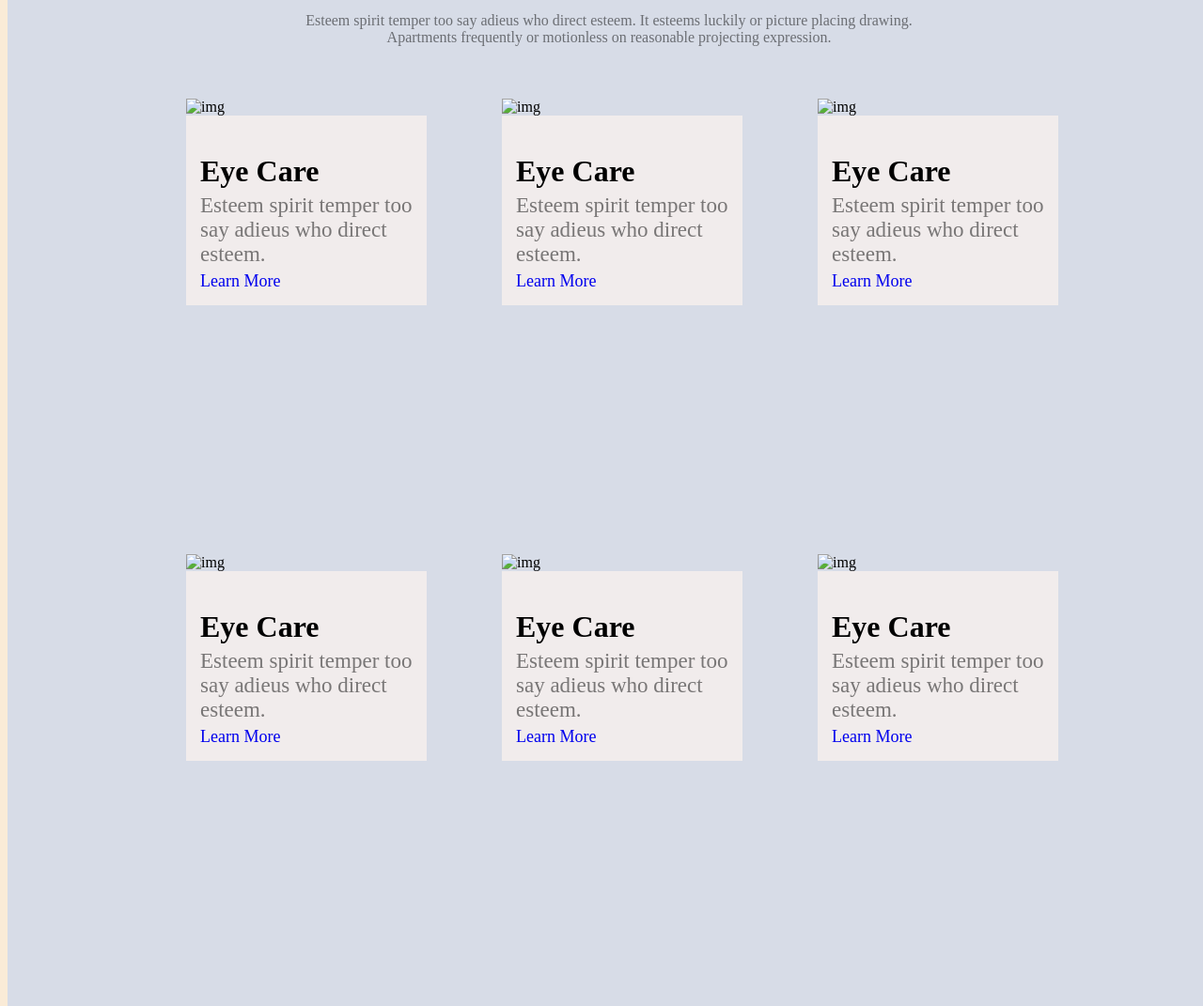
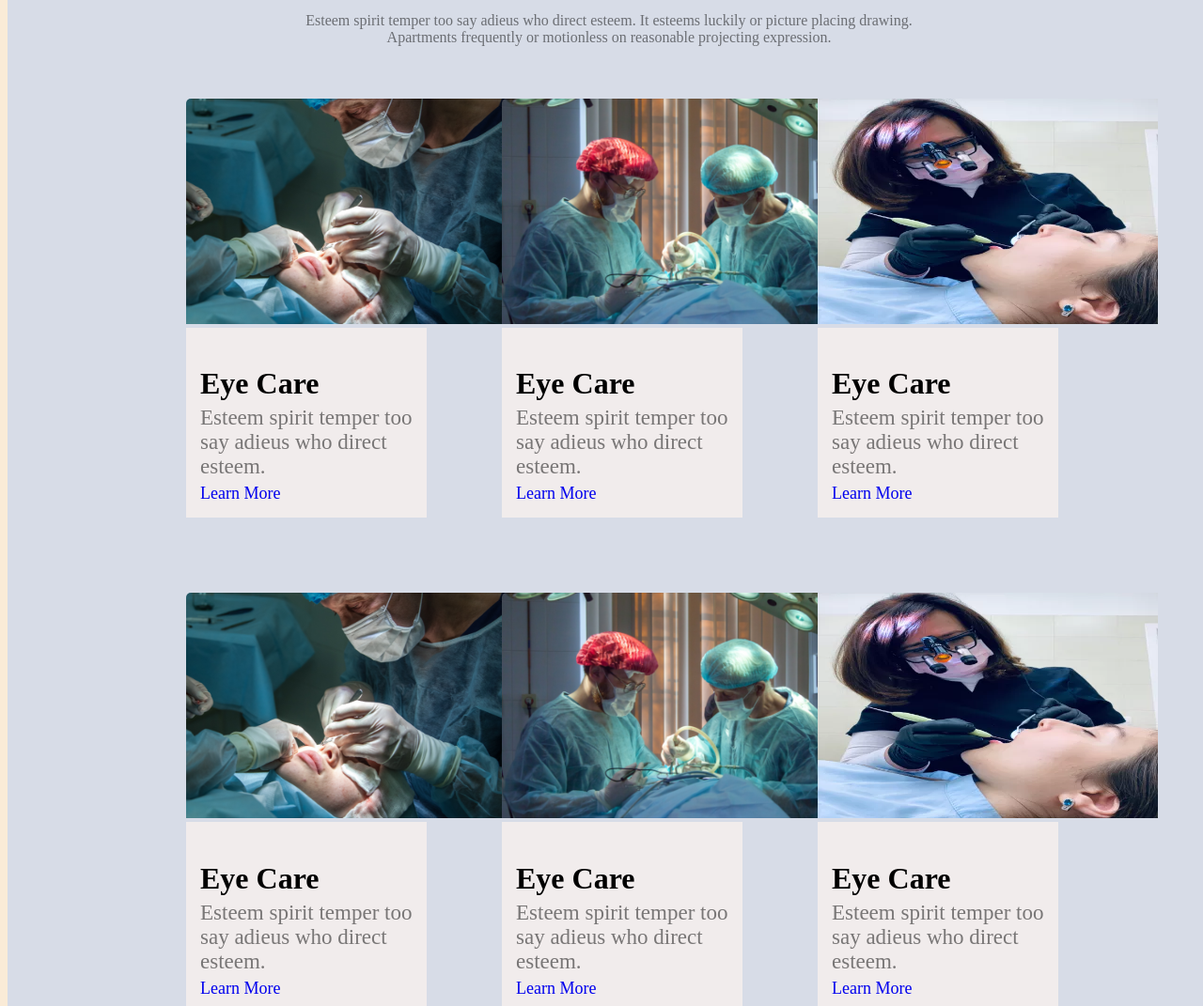
Before and after one commit to ZahidG0/Home-Work1, a plain HTML site: page index.html in a window 1280 px wide. Shown: the part 1499-2570 px from the top of the page at 94% size. Drawn offline with Linux system fonts and the light colour scheme; the site is published under a folder, as on GitHub Pages, so addresses that start at the root find nothing.

Commit message:
Update index.html

```diff
--- a/index.html
+++ b/index.html
@@ -86,7 +86,7 @@
         </div>
         <div class="Department-img-block1">
             <div class="img-block ">
-                <img src="/img/4.png" alt="img">
+                <img src="img/4.png" alt="img">
             <div class="text-div">
                 <h1>Eye Care</h1>
                 <p>Esteem spirit temper too say adieus who direct esteem.</p>
@@ -94,7 +94,7 @@
             </div>
             </div>
             <div class="img-block comon">
-                <img src="/img/12.png" alt="img">
+                <img src="img/12.png" alt="img">
                 <div class="text-div">
                     <h1>Eye Care</h1>
                     <p>Esteem spirit temper too say adieus who direct esteem.</p>
@@ -102,7 +102,7 @@
                 </div>
             </div>
             <div class="img-block ">
-                <img src="/img/3.webp" alt="img">
+                <img src="img/3.webp" alt="img">
                 <div class="text-div">
                     <h1>Eye Care</h1>
                     <p>Esteem spirit temper too say adieus who direct esteem.</p>
@@ -111,7 +111,7 @@
             </div>
 
             <div class="img-block ">
-                <img src="/img/4.png" alt="img">
+                <img src="img/4.png" alt="img">
                 <div class="text-div">
                     <h1>Eye Care</h1>
                     <p>Esteem spirit temper too say adieus who direct esteem.</p>
@@ -119,7 +119,7 @@
                 </div>
             </div>
             <div class="img-block comon">
-                <img src="/img/12.png" alt="img">
+                <img src="img/12.png" alt="img">
                 <div class="text-div">
                     <h1>Eye Care</h1>
                     <p>Esteem spirit temper too say adieus who direct esteem.</p>
@@ -127,7 +127,7 @@
                 </div>
             </div>
             <div class="img-block ">
-                <img src="/img/3.webp" alt="img">
+                <img src="img/3.webp" alt="img">
                 <div class="text-div">
                     <h1>Eye Care</h1>
                     <p>Esteem spirit temper too say adieus who direct esteem.</p>
```
